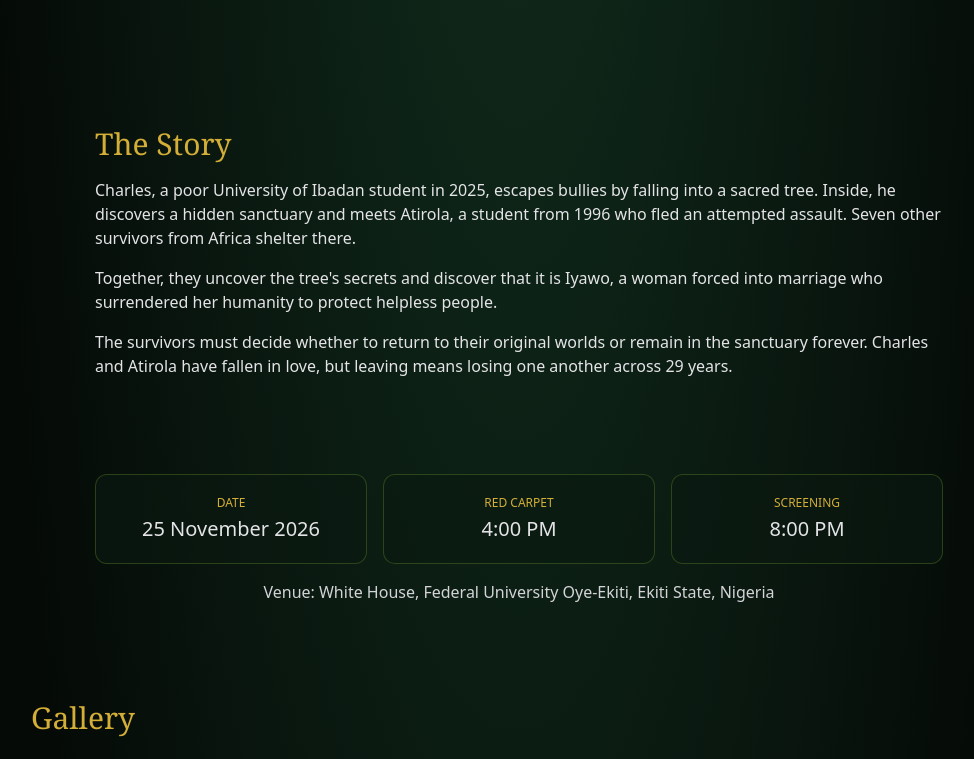
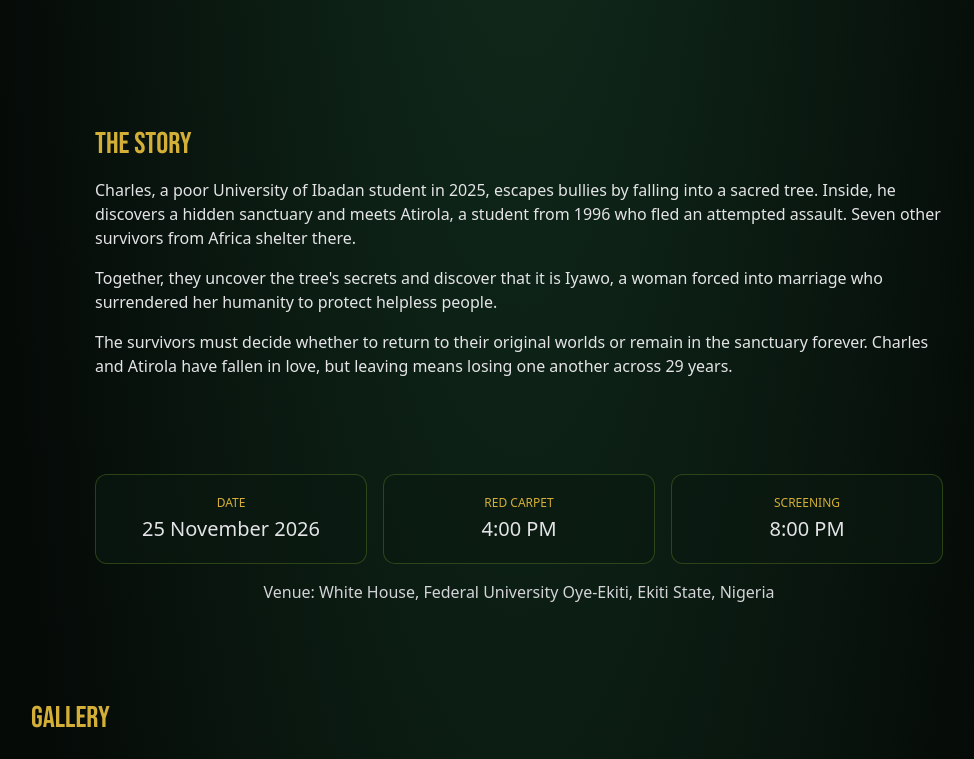
Before and after one commit to feranmireacheal-source/a-better-place, a React (Vite) app: page / in a window 1280 px wide. Shown: the part 791-1550 px from the top of the page, without its empty margins (121-1095 px from the left). Built offline with nearby package versions, Linux system fonts and the light colour scheme; no server answers.

Commit message:
Update tailwind.config.js

```diff
--- a/tailwind.config.js
+++ b/tailwind.config.js
@@ -1,5 +1,5 @@
 export default {
   content: ['./index.html', './src/**/*.{ts,tsx}'],
   theme: { extend: { colors: { forest: '#0b1a12', ink: '#050a07', lime: '#b6f23a', gold: '#d4af37' },
-    fontFamily: { display: ['Georgia', 'serif'] } } }
+    fontFamily: { display: ['"Bebas Neue"', 'Impact', 'sans-serif'] } } }
 }
```
